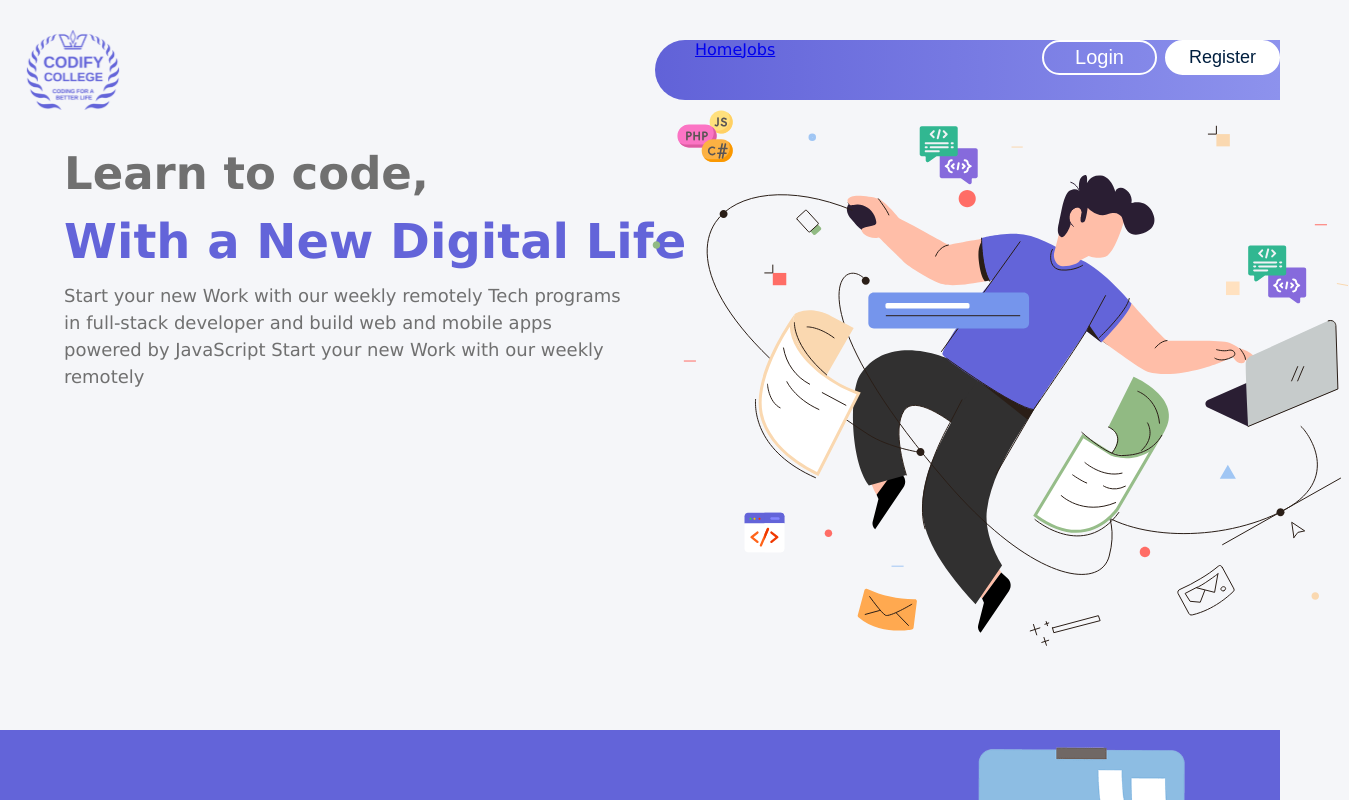
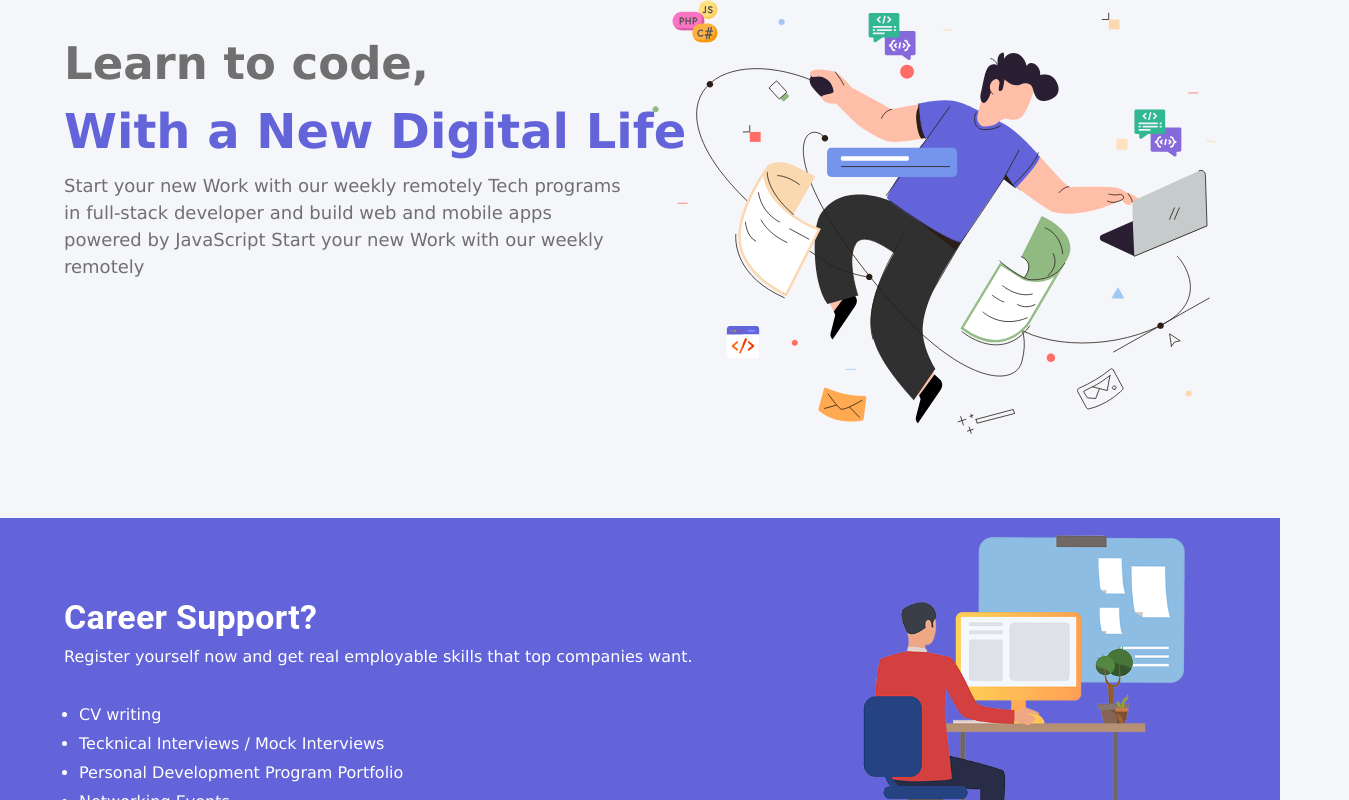
Before and after one commit to shahin1290/ccab-v2-client, a Next.js app: page / in a window 1280 px wide. Shown: the top 800 px of the page, 1349 px wide, since content can reach past the window. Built offline with nearby package versions, Linux system fonts and the light colour scheme.

Commit message:
themeprovider

```diff
--- a/components/Homepage/Hero/Hero.js
+++ b/components/Homepage/Hero/Hero.js
@@ -2,8 +2,9 @@ import { Container, Grid } from "@mui/material";
 import React from "react";
 import Image from "next/image";
 import useStyles from "./styles";
-// import hero from "../../images/Hero_Section_SVG.svg";
+import hero from "../../../images/Hero_Section_SVG.svg";
 import HeroSVG from "../../../images/svg/HeroSVG";
+
 export default function Hero() {
   const classes = useStyles();
 
@@ -19,8 +20,8 @@ export default function Hero() {
           </p>
         </Grid>
         <Grid item xs={12} md={6} className={classes.rightSide}>
-          {/* <Image src={hero} alt='learn coding' className={classes.image}/> */}
-          <HeroSVG />
+          <Image src={hero} alt="learn coding" className={classes.image} />
+          {/* <HeroSVG /> */}
         </Grid>
       </Grid>
     </Container>
--- a/components/Homepage/Header/Header.js
+++ b/components/Layout/Header/Header.js
@@ -4,7 +4,6 @@ import { SwipeableDrawer, IconButton, Divider, List, ListItem } from "@mui/mater
 import CloseIcon from "@mui/icons-material/Close";
 import MenuIcon from "@mui/icons-material/Menu";
 import Image from "next/image";
-
 import logo from "../../../images/Logo.svg";
 import Link from "next/link";
 
@@ -57,8 +56,8 @@ export default function Header() {
             <Link href="/" className={classes.navLinks} passHref>
               <button className={classes.button}>Login</button>
             </Link>
-            <Link href="/" className={classes.navLinks} passHref>
-              <button className={classes.button2}>Register</button>
+            <Link href="/" className={classes.navLinks}>
+              Register
             </Link>
           </div>
         </div>
@@ -75,7 +74,7 @@ export default function Header() {
           {sideLinks.map((item) => (
             <ListItem key={item.name}>
               <Link
-                to={item.to}
+                href={item.to}
                 className={classes.sidebarLink}
                 onClick={() => setOpen(false)}
                 nKeyPress={() => setOpen(false)}>
--- a/components/Layout/HomepageLayout.js
+++ b/components/Layout/HomepageLayout.js
@@ -1,10 +1,9 @@
-import React from "react";
-import Header from "../Homepage/Header/Header";
+import Header from "./Header/Header";
 
 const HomepageLayout = ({ children }) => {
   return (
     <>
-      <Header />
+      {/* <Header /> */}
       <main>{children}</main>
     </>
   );
--- a/pages/_app.js
+++ b/pages/_app.js
@@ -1,11 +1,15 @@
 import "../styles/globals.css";
 import HomepageLayout from "../components/Layout/HomepageLayout";
+import { ThemeProvider } from "@mui/system";
+import theme from "../theme";
 
 function MyApp({ Component, pageProps }) {
   return (
-    <HomepageLayout suppressHydrationWarning>
-      {typeof window === "undefined" ? null : <Component {...pageProps} />}
-    </HomepageLayout>
+    <ThemeProvider theme={theme}>
+      <HomepageLayout suppressHydrationWarning>
+        {typeof window === "undefined" ? null : <Component {...pageProps} />}
+      </HomepageLayout>
+    </ThemeProvider>
   );
 }
 
--- a/pages/index.js
+++ b/pages/index.js
@@ -4,13 +4,13 @@ import HomePage from "../components/Homepage";
 
 export default function Home() {
   return (
-    <div>
+    <>
       <Head>
         <title>CodifyCollege</title>
         <meta name="description" content="CodifyCollege" />
         <link rel="icon" href="/favicon.ico" />
       </Head>
       <HomePage />
-    </div>
+    </>
   );
 }
--- /dev/null
+++ b/theme/index.js
@@ -0,0 +1,22 @@
+import { createTheme } from "@mui/material/styles";
+
+const theme = createTheme({
+  palette: {
+    primary: {
+      main: "#6364D9",
+      background: "#F0F0F8",
+      contrastText: "#707070",
+    },
+    secondary: {
+      main: "#FFA950",
+      contrastText: "#FFFFFF",
+    },
+    tertiary: {
+      main: "#338AE8",
+      contrastText: "#E2004D",
+    },
+    mainTextColor: "#313030",
+  },
+});
+
+export default theme;
```
Also changed, not shown: components/Layout/Header/styles.js (renamed from components/Homepage/Header/styles.js).
